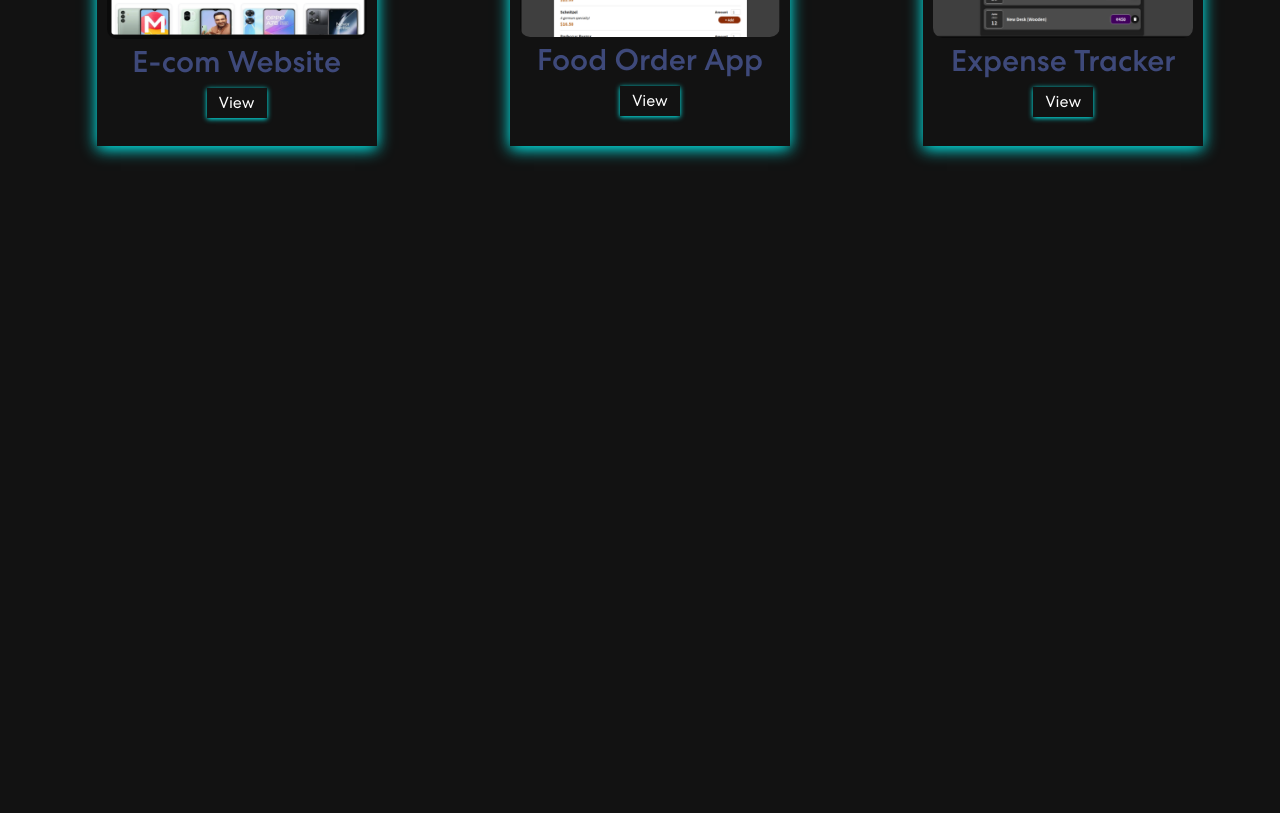
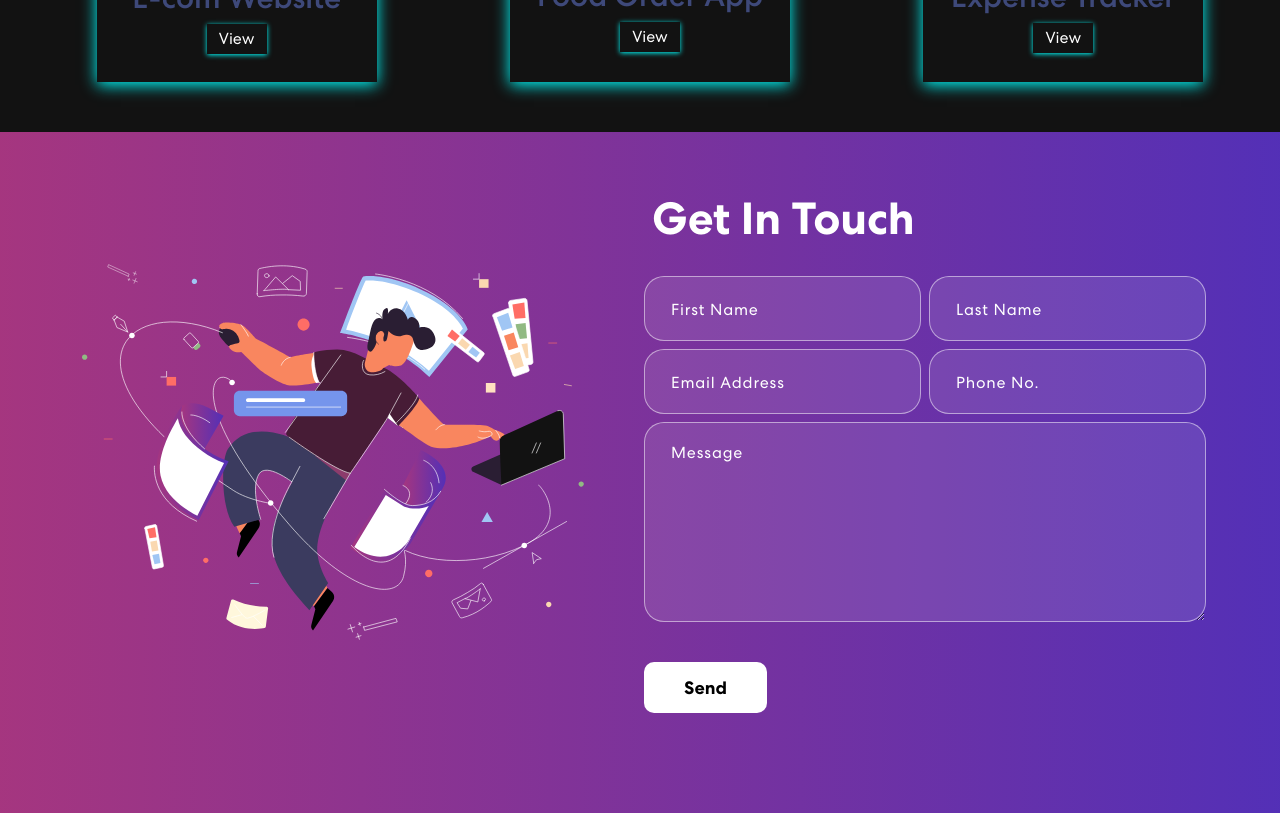
Before and after one commit to Lala-kumar/portfolio, a React (Vite) app: page / in a window 1280 px wide. Shown: the part 1780-2593 px from the top of the page. Before the commit the page ends 1976 px from the top, so only its background shows below. Built offline with nearby package versions, Linux system fonts and the light colour scheme.

Commit message:
added contact page

```diff
--- a/package.json
+++ b/package.json
@@ -12,6 +12,9 @@
   "dependencies": {
     "bootstrap": "^5.3.2",
     "bootstrap-icons": "^1.11.1",
+    "cors": "^2.8.5",
+    "express": "^4.18.2",
+    "nodemailer": "^6.9.7",
     "react": "^18.2.0",
     "react-bootstrap": "^2.9.1",
     "react-bootstrap-icons": "^1.10.3",
--- a/src/App.css
+++ b/src/App.css
@@ -369,3 +369,83 @@
   transition: 0.3s ease-in;
   cursor: pointer;
 }
+
+
+/************ contact Css ************/
+.contact {
+  background: linear-gradient(90.21deg, #aa367c -5.91%, #4a2fbd 111.58%);
+  padding: 60px 0 100px 0;
+}
+.contact img {
+  width: 92%;
+}
+.contact h2 {
+  font-size: 45px;
+  font-weight: 700;
+  margin-bottom: 30px;
+}
+.contact form input,
+.contact form textarea {
+  width: 100%;
+  background: rgba(255, 255, 255, 0.1);
+  border: 1px solid rgba(255, 255, 255, 0.5);
+  border-radius: 20px;
+  color: #fff;
+  margin: 0 0 8px 0;
+  padding: 18px 26px;
+  font-weight: 500;
+  font-size: 18px;
+  letter-spacing: 0.8px;
+  transition: 0.3s ease-in-out;
+}
+.contact form input:focus,
+.contact form textarea:focus {
+  background: rgba(255, 255, 255, 1);
+  color: #121212;
+}
+.contact form input::placeholder,
+.contact form textarea::placeholder {
+  font-size: 16px;
+  font-weight: 400;
+  color: #fff;
+}
+.contact form input:focus::placeholder,
+.contact form textarea:focus::placeholder {
+  color: #121212;
+  opacity: 0.8;
+}
+.contact form button {
+  font-weight: 700;
+  background-color: #fff;
+  padding: 12px 40px;
+  font-size: 18px;
+  margin-top: 25px;
+  border-radius: 10px;
+  position: relative;
+  transition: 0.3s ease-in-out;
+}
+.contact form button span {
+  z-index: 1;
+  position: relative;
+  border-radius: 10px;
+}
+.contact form button:hover {
+  color: #fff;
+  border-radius: 10px;
+}
+.contact form button::before {
+  content: "";
+  background: #4a2fbd;
+  width: 0;
+  height: 100%;
+  position: absolute;
+  top: 0;
+  left: 0;
+  z-index: 0;
+  transition: 0.3s ease-in-out;
+  border-radius: 10px;
+}
+.contact form button:hover::before {
+  width: 100%;
+  border-radius: 10px;
+}
--- a/src/App.jsx
+++ b/src/App.jsx
@@ -4,6 +4,7 @@
 import About from "./components/About";
 import Skills from "./components/Skills";
 import Project from "./components/Project";
+import Contact from "./components/Contact";
 
 const App = () => {
   return (
@@ -13,6 +14,7 @@
       <About/>
       <Skills/>
       <Project/>
+      <Contact/>
     </>
   );
 };
--- /dev/null
+++ b/src/components/Contact.jsx
@@ -0,0 +1,127 @@
+import React, { useState } from "react";
+import { Col, Row } from "react-bootstrap";
+import { Container } from "react-bootstrap";
+import contactImg from "../assets/img/contact-img.svg";
+
+const formInitialDetails = {
+  firstName: "",
+  lastName: "",
+  email: "",
+  phone: "",
+  message: "",
+};
+
+const Contact = () => {
+  const [formDetails, setFormDetails] = useState(formInitialDetails);
+  const [buttonText, setButtonText] = useState("Send");
+  const [status, setStatus] = useState({});
+
+  const onFormUpdate = (category, value) => {
+    setFormDetails({
+      ...formDetails,
+      [category]: value,
+    });
+  };
+
+  const handleSubmit = async (e) => {
+    e.preventDefault();
+
+    setButtonText("Sending...");
+    let response = await fetch("http://localhost:5000/contact", {
+      method: "POST",
+      headers: {
+        "Content-Type": "application/json;charset=utf-8",
+      },
+      body: JSON.stringify(formDetails),
+    });
+
+    setButtonText("Send");
+    let result = await response.json();
+    setFormDetails(formInitialDetails);
+
+    if (result.code == 200) {
+      setStatus({ succes: true, message: "Message sent successfully" });
+    } else {
+      setStatus({
+        succes: false,
+        message: "Something went wrong, please try again later.",
+      });
+    }
+  };
+
+  return (
+    <section className="contact" id="contact">
+      <Container>
+        <Row className="align-items-center">
+          <Col md={6}>
+            <img src={contactImg} alt="img" />
+          </Col>
+
+          <Col md={6}>
+            <h2>Get In Touch</h2>
+            <form onSubmit={handleSubmit}>
+              <Row>
+                <Col size={12} sm={6} className="px-1">
+                  <input
+                    type="text"
+                    value={formDetails.firstName}
+                    placeholder="First Name"
+                    onChange={(e) => onFormUpdate("firstName", e.target.value)}
+                  />
+                </Col>
+                <Col size={12} sm={6} className="px-1">
+                  <input
+                    type="text"
+                    value={formDetails.lastName}
+                    placeholder="Last Name"
+                    onChange={(e) => onFormUpdate("lastName", e.target.value)}
+                  />
+                </Col>
+                <Col size={12} sm={6} className="px-1">
+                  <input
+                    type="email"
+                    value={formDetails.email}
+                    placeholder="Email Address"
+                    onChange={(e) => onFormUpdate("email", e.target.value)}
+                  />
+                </Col>
+                <Col size={12} sm={6} className="px-1">
+                  <input
+                    type="tel"
+                    value={formDetails.phone}
+                    placeholder="Phone No."
+                    onChange={(e) => onFormUpdate("phone", e.target.value)}
+                  />
+                </Col>
+                <Col size={12} className="px-1">
+                  <textarea
+                    rows="6"
+                    value={formDetails.message}
+                    placeholder="Message"
+                    onChange={(e) => onFormUpdate("message", e.target.value)}
+                  ></textarea>
+                  <button type="submit">
+                    <span>{buttonText}</span>
+                  </button>
+                </Col>
+                {status.message && (
+                  <Col>
+                    <p
+                      className={
+                        status.success === false ? "danger" : "success"
+                      }
+                    >
+                      {status.message}
+                    </p>
+                  </Col>
+                )}
+              </Row>
+            </form>
+          </Col>
+        </Row>
+      </Container>
+    </section>
+  );
+};
+
+export default Contact;
--- a/src/components/Project.jsx
+++ b/src/components/Project.jsx
@@ -32,12 +32,6 @@
   return (
     <section className="projects" id="project">
       <h1>Projects</h1>
-      <p>
-        Lorem ipsum dolor sit, amet consectetur adipisicing elit. Delectus
-        eligendi sed nihil cupiditate minus fugiat rerum assumenda voluptas quod
-        culpa, illo expedita maxime aspernatur sequi sunt error nostrum magnam
-        quidem.
-      </p>
 
       <div className="projectList">
         {projects.map((project, index) => {
```
Also changed, not shown: server.js (added, +52 -0 lines), 1 other file (tests, documents, lock files or other folders).
